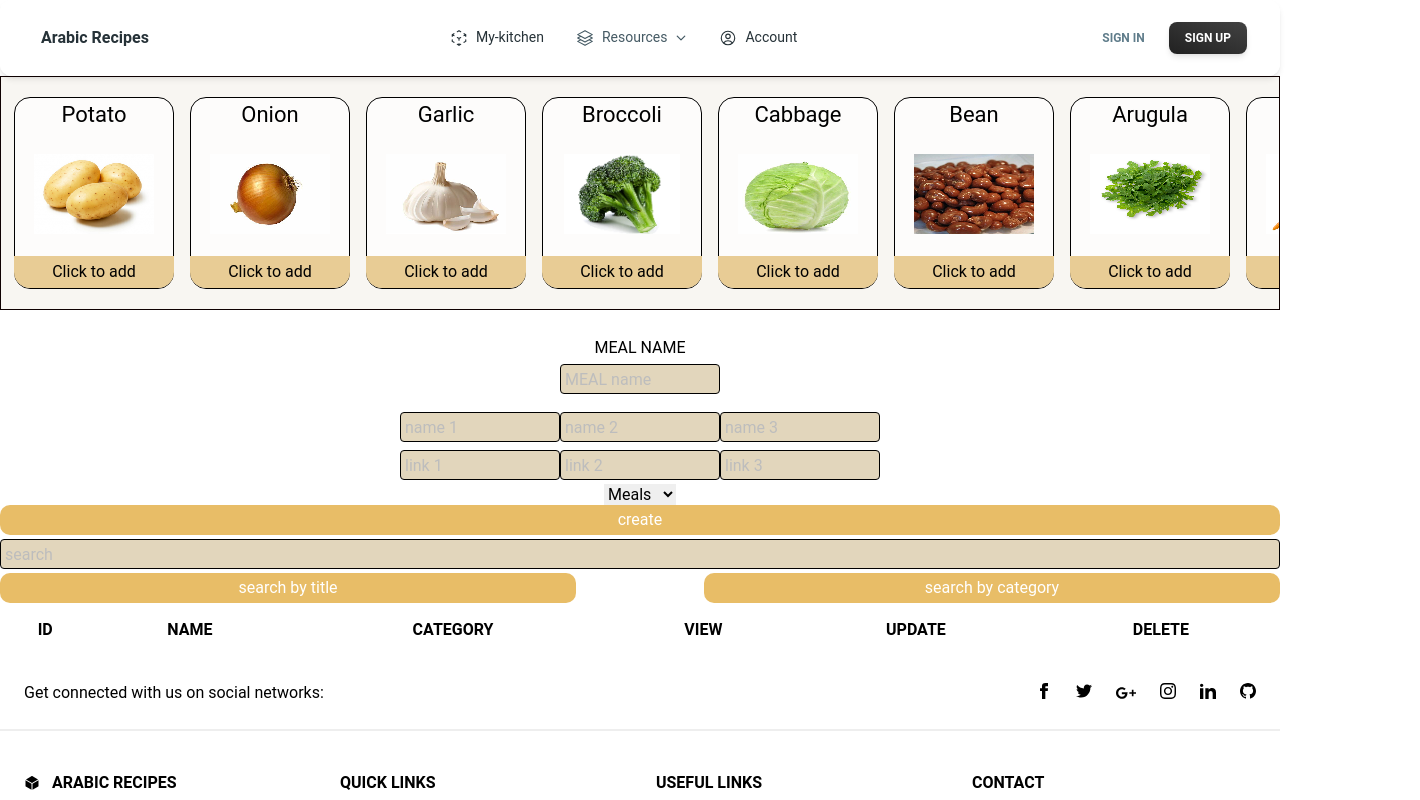
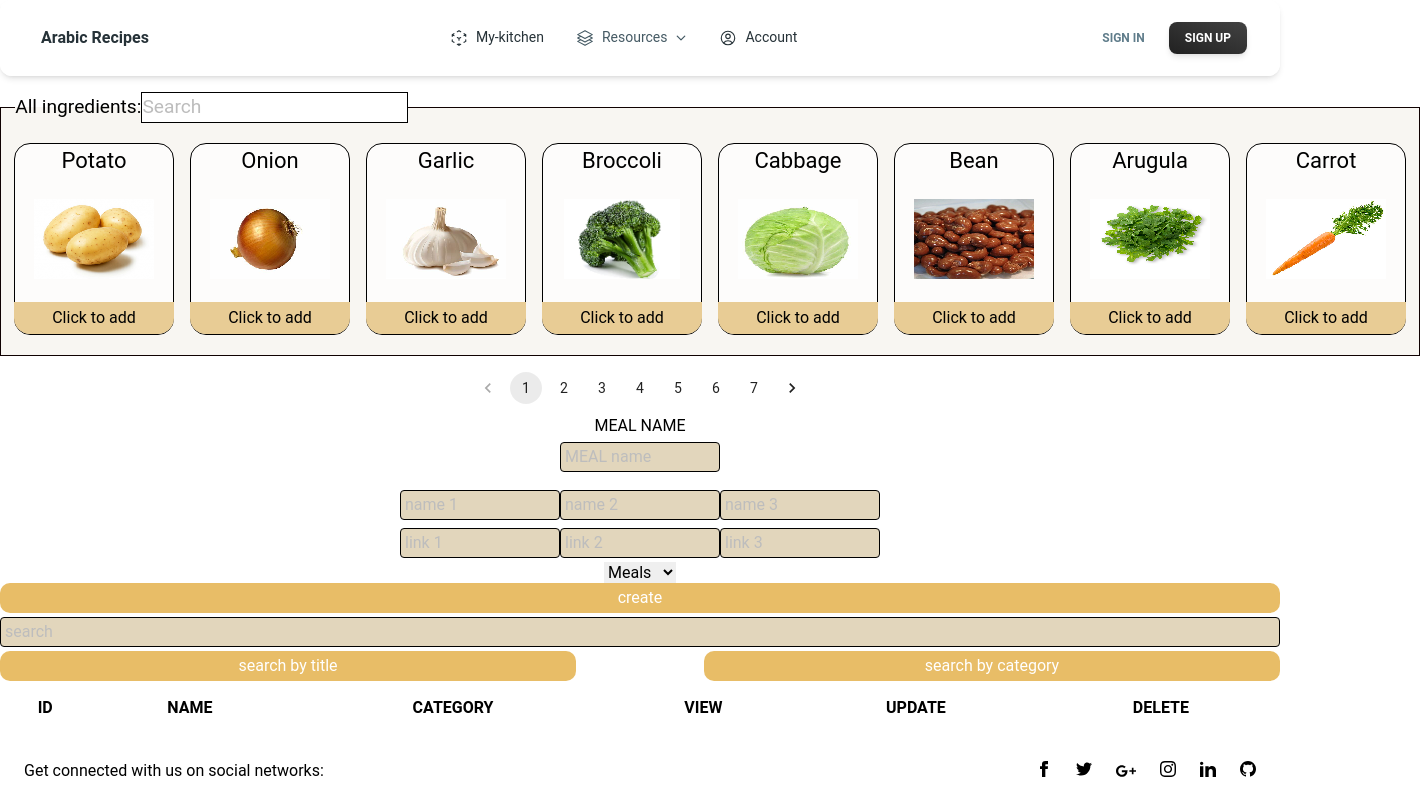
Before and after one commit to majdiShomali/arabic, a React (Create React App) app: page /Admin in a window 1280 px wide. Shown: the top 800 px of the page, 1420 px wide, since content can reach past the window. Built offline with nearby package versions, Linux system fonts and the light colour scheme.

Commit message:
edit the pages

```diff
--- a/src/components/landingPage/cards.css
+++ b/src/components/landingPage/cards.css
@@ -1,10 +1,8 @@
 .cardContainer{
+    background-color: #F8F6F2;
     display: flex;
-   align-items: center;
-   justify-content: center;
-     width: 100%;
-    margin-bottom: 1rem;
-    border: 1px solid black;
+    padding: 20px 5px;
+    cursor: pointer;
 
 }
 
--- a/src/components/landingPage/cards.js
+++ b/src/components/landingPage/cards.js
@@ -30,6 +30,14 @@ const Cards = () => {
   const { Drinks, updateDrinks } = useContext(UserContext);
   const { Sweet, updateSweet   } = useContext(UserContext);
 
+  //-----------------------search------------------------//
+const [searchTermMeals, setSearchTermMeals] = useState('');
+const [FilterDataMeals, setFilterDataMeals] = useState([]);
+
+const [searchTermDrinks, setSearchTermDrinks] = useState('');
+const [FilterDataDrinks, setFilterDataDrinks] = useState([]);
+
+
   useEffect(() => {
 
     updateMeals(() => {
@@ -39,6 +47,15 @@ const Cards = () => {
           return  (newItems)
 
         });
+
+        setFilterDataMeals(() => {
+          const newItems = table.filter(
+            (item) => item.Category === "cook_now_container"
+          );
+          return  (newItems)
+
+        });
+
         updateDrinks(() => {
           const newItems = table.filter(
             (item) => item.Category === "cook_now_container2"
@@ -46,6 +63,16 @@ const Cards = () => {
           return  (newItems)
 
         });
+
+
+        setFilterDataDrinks(() => {
+          const newItems = table.filter(
+            (item) => item.Category === "cook_now_container2"
+          );
+          return  (newItems)
+
+        });
+
         updateSweet(() => {
           const newItems = table.filter(
             (item) => item.Category === "cook_now_container3"
@@ -57,9 +84,27 @@ const Cards = () => {
     },[]);
 
 
+//-----------------------search------------------------//
 
+const filterDataByNameMeals = (searchTermMeals) => {
 
+  const filteredDataMeals = Meals.filter(item =>
 
+    item.Name.toLowerCase().includes(searchTermMeals.toLowerCase())
+  );
+  setFilterDataMeals(filteredDataMeals);
+  setCurrentPageMeals(1)
+}
+
+const filterDataByNameDrinks = (searchTermDrinks) => {
+
+  const filteredDataDrinks = Drinks.filter(item =>
+
+    item.Name.toLowerCase().includes(searchTermDrinks.toLowerCase())
+  );
+  setFilterDataDrinks(filteredDataDrinks);
+  setCurrentPageDrinks(1)
+}
 
   const [currentPageMeals, setCurrentPageMeals] = useState(1);
   const [currentPageDrinks, setCurrentPageDrinks] = useState(1);
@@ -69,17 +114,19 @@ const Cards = () => {
   let totalItemsMeals;
   let totalItemsDrinks;
   let totalItemsSweet;
+
   let totalPagesMeals;
   let totalPagesDrinks;
   let totalPagesSweet;
+
   let slicedArrayMeals;
   let slicedArrayDrinks;
   let slicedArraySweet;
 
   const itemsPerPage = 2;
 
-  totalItemsMeals = Meals.length;
-  totalItemsDrinks = Drinks.length;
+  totalItemsMeals = FilterDataMeals.length;
+  totalItemsDrinks = FilterDataDrinks.length;
   totalItemsSweet = Sweet.length;
 
   totalPagesMeals = Math.ceil(totalItemsMeals / itemsPerPage);
@@ -94,8 +141,8 @@ const Cards = () => {
   const endIndexDrinks = startIndexDrinks + itemsPerPage;
   const endIndexSweet = startIndexSweet + itemsPerPage;
 
-  slicedArrayMeals = Meals.slice(startIndexMeals, endIndexMeals);
-  slicedArrayDrinks = Drinks.slice(startIndexDrinks, endIndexDrinks);
+  slicedArrayMeals = FilterDataMeals.slice(startIndexMeals, endIndexMeals);
+  slicedArrayDrinks = FilterDataDrinks.slice(startIndexDrinks, endIndexDrinks);
   slicedArraySweet = Sweet.slice(startIndexSweet, endIndexSweet);
 
   const handlePageChangeMeals = (event, pageNumber) => {
@@ -131,8 +178,31 @@ const Cards = () => {
                   updateCurrentLinks(currentVideos0)
                   }
 
+
+
+
+
+
   return (
     <>
+
+<fieldset>
+      <legend >
+        All Meals:
+        <input type='text'placeholder='Search' style={{border:"1px solid black",}}
+
+        value={searchTermMeals}
+       onChange={(e) =>{
+        setSearchTermMeals(e.target.value);
+       filterDataByNameMeals(e.target.value);
+      }
+  }
+
+        />
+</legend>
+
+
+
     <div className='cardContainer'>
  {
 slicedArrayMeals.map((e,i) => {
@@ -166,6 +236,7 @@ return(
   }
 
    </div>
+   </fieldset>
         <div className='PaginationCards'>
     {(
         <Pagination
@@ -175,6 +246,25 @@ return(
         />
       )}
     </div>
+
+
+    <fieldset>
+      <legend >
+        All Drinks:
+        <input type='text'placeholder='Search' style={{border:"1px solid black",}}
+
+        value={searchTermDrinks}
+         onChange={(e) =>{
+        setSearchTermDrinks(e.target.value);
+       filterDataByNameDrinks(e.target.value);
+      }
+  }
+
+        />
+</legend>
+
+
+
 
     <div className='cardContainer'>
  {
@@ -209,6 +299,7 @@ return(
   }
 
    </div>
+   </fieldset>
         <div className='PaginationCards'>
     {(
         <Pagination
--- a/src/pages/Admin.css
+++ b/src/pages/Admin.css
@@ -1,11 +1,8 @@
 .all_items_container{
-    background-color: #F8F6F2;
-    border: 1px solid rgb(15, 1, 1);
-    display: flex;
-    overflow-x :auto ;
-    padding: 20px 5px;
-    cursor: pointer;
-    margin-bottom: 1rem;
+  background-color: #F8F6F2;
+  display: flex;
+  padding: 20px 5px;
+  cursor: pointer;
     }
 
 
--- a/src/pages/Admin.js
+++ b/src/pages/Admin.js
@@ -4,8 +4,13 @@ import { useState ,useEffect } from 'react';
 import AdminForm from '../components/AdminForm';
 import { useContext } from "react";
 import { UserContext } from "../UserContext";
+import Pagination from "@mui/material/Pagination";
+
 
 const Admin = () => {
+
+
+
   const { foodCards, updateValue } = useContext(UserContext);
   const { foodCardsName, updateValue1 } = useContext(UserContext);
 
@@ -59,6 +64,53 @@ const Admin = () => {
       const newArrayAll =newArrayV.concat(newArrayF)
 
       const [items, setItems] = useState(newArrayAll);
+
+
+//-----------------------search------------------------//
+const [searchTerm, setSearchTerm] = useState('');
+const [FilterData, setFilterData] = useState([...newArrayAll]);
+
+const filterDataByName = (searchTerm) => {
+
+  const filteredData = items.filter(item =>
+
+    item.name.toLowerCase().includes(searchTerm.toLowerCase())
+  );
+  setFilterData(filteredData);
+  setCurrentPage(1)
+}
+
+
+
+      //----------------------pagination----------------------------//
+
+      const [currentPage, setCurrentPage] = useState(1);
+
+      let totalItems;
+      let totalPages;
+      let slicedArray;
+
+      const itemsPerPage = 8;
+
+      totalItems = FilterData.length;
+
+      totalPages = Math.ceil(totalItems / itemsPerPage);
+
+      const startIndex = (currentPage - 1) * itemsPerPage;
+
+      const endIndex = startIndex + itemsPerPage;
+
+      slicedArray = FilterData.slice(startIndex, endIndex);
+
+      const handlePageChange = (event, pageNumber) => {
+        setCurrentPage(pageNumber);
+      };
+
+
+      //--------------------------------------------------//
+
+
+
 
       const [MyListAdmin, setMyListAdmin] = useState([]);
       const [MyListNAdmin, setMyListNAdmin] = useState([]);
@@ -117,13 +169,27 @@ const Admin = () => {
 
 
 
-
   return (
     <>
 
+<fieldset>
+      <legend >
+        All ingredients:
+        <input type='text'placeholder='Search' style={{border:"1px solid black",}}
+
+        value={searchTerm}
+       onChange={(e) =>{
+        setSearchTerm(e.target.value);
+       filterDataByName(e.target.value);
+      }
+  }
+
+        />
+</legend>
+
         <div class="all_items_container">
 {
-        items.map((e,i)=>{
+        slicedArray.map((e,i)=>{
      return(
       <div onClick={()=> changeStatus(e.name,i)} id={e.name} className="ingredient_class vegetables" data-target={e.name}>
        <h4>{e.name}</h4>
@@ -136,7 +202,18 @@ const Admin = () => {
 }
         </div>
 
+        </fieldset>
 
+
+        <div className='PaginationCards'>
+    {(
+        <Pagination
+          count={totalPages}
+          page={currentPage}
+          onChange={handlePageChange}
+        />
+      )}
+    </div>
 
         <div  class ="my_list_container">
 {
--- a/src/pages/Kitchen.js
+++ b/src/pages/Kitchen.js
@@ -105,6 +105,7 @@ const filterDataByNameVegetables = (searchTermVegetables) => {
     item.name.toLowerCase().includes(searchTermVegetables.toLowerCase())
   );
   setFilterDataVegetables(filteredDataVegetables);
+  setCurrentPageVegetables(1)
 }
 
 const filterDataByNameFruit = (searchTermFruit) => {
@@ -114,6 +115,7 @@ const filterDataByNameFruit = (searchTermFruit) => {
     item.name.toLowerCase().includes(searchTermFruit.toLowerCase())
   );
   setFilterDataFruit(filteredDataFruit);
+  setCurrentPageFruit(1)
 }
 //----------------------------------------------------//
 
--- a/src/pages/Recipes.js
+++ b/src/pages/Recipes.js
@@ -68,7 +68,6 @@ const Recipes = () => {
 
       },[]);
 
-      console.log(Meals)
 
     function checkIfAllExist(meal_c, my_list_c )  {
     return meal_c.filter(h=> !my_list_c.includes(h)).length===0;  }
--- a/src/pages/kitchen.css
+++ b/src/pages/kitchen.css
@@ -13,6 +13,7 @@
     }
 
     fieldset{
+      background-color: #F8F6F2;
       border: 1px solid rgb(15, 1, 1);
       width: 90%;
       margin: 1rem auto;
```
